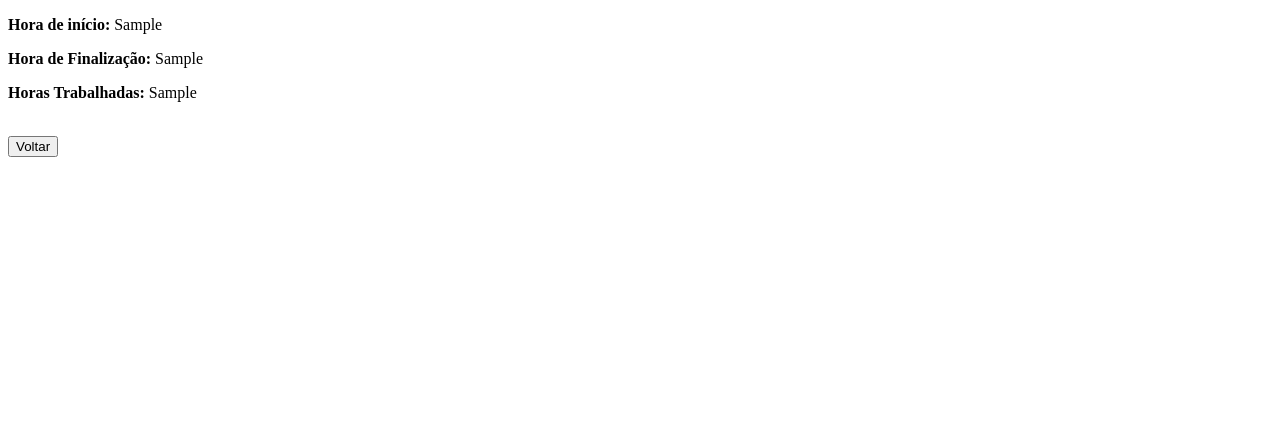
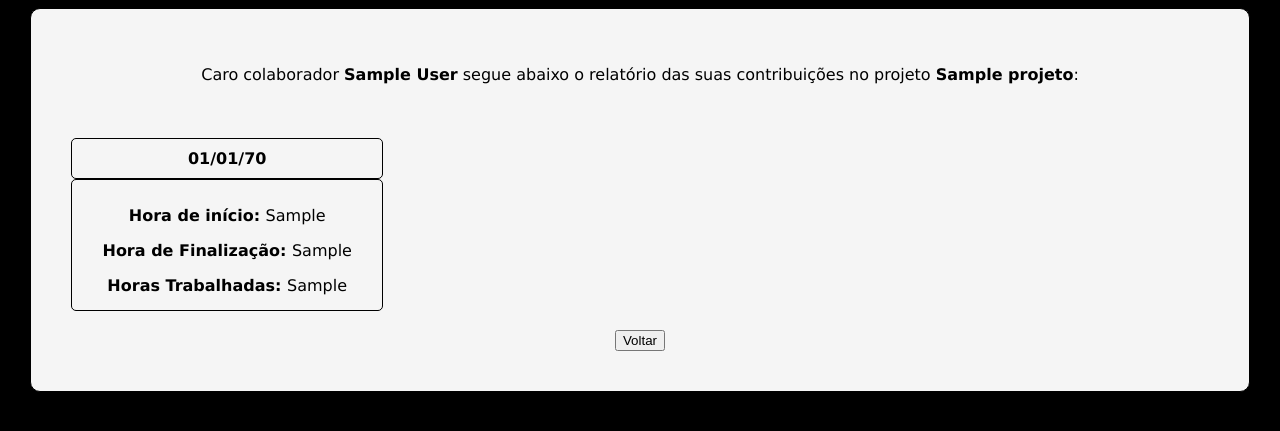
Before and after one commit to matheusvcv/registro-horas, a PHP site: page /pag_exibicao.php?id=1 in a window 1280 px wide. Shown: the top 431 px of the page. Run offline with PHP 8.4, Linux system fonts and the light colour scheme; the visitor is signed in with stand-in values (Sample User, id 1); tables that the repository leaves empty or names only in its code hold one stand-in row (values such as "Sample post").

Commit message:
Alteração da exibição da data para o formato brasileiro. Criado funções de interação com o usuário baseada no recebimento e retorno do nome do usuario e do projeto pelo metododo get

```diff
--- a/entrada.php
+++ b/entrada.php
@@ -7,8 +7,9 @@ require "protect.php";
 <html>
 <head>
 	<meta charset="utf-8">
+	<link rel="stylesheet" type="text/css" href="style.css">
+	<link rel="shortcut icon" type="image/x-icon" href="img/clock.png">
 	<title>Registro de Horas</title>
-	<link rel="stylesheet" type="text/css" href="style.css">
 </head>
 <body>
 	<div id="container">
--- a/exibe-horas.php
+++ b/exibe-horas.php
@@ -14,6 +14,7 @@ $projeto_dev = $projetos->getProjeto();
 	<meta charset="utf-8">
 	<meta name="viewport" width="device-width initial-scale=1.0">
 	<link rel="stylesheet" type="text/css" href="style.css">
+	<link rel="shortcut icon" type="image/x-icon" href="img/clock.png">
 	<title>Banco de Horas</title>
 </head>
 	<body>
--- a/index.php
+++ b/index.php
@@ -46,8 +46,9 @@ if(isset($_POST['usuario']) || isset($_POST['senha'])){
 <html>
 <head>
 	<meta charset="utf-8">
+	<link rel="shortcut icon" type="image/x-icon" href="img/clock.png">
+	<link rel="stylesheet" type="text/css" href="style.css">
 	<title>Login</title>
-	<link rel="stylesheet" type="text/css" href="style.css">
 </head>
 <body>
 	<br><div id="logo">
--- a/pag_exibicao.php
+++ b/pag_exibicao.php
@@ -6,6 +6,7 @@ require 'protect.php';
 $registro = New Registro($conexao);
 $projetos = $registro-> getRegistroPorProjeto($_SESSION['id'], $_GET['id']);
 
+$projetoInd = $registro-> getProjetoInd($_GET['id']);
 
 ?>
 <!DOCTYPE html>
@@ -13,10 +14,27 @@ $projetos = $registro-> getRegistroPorProjeto($_SESSION['id'], $_GET['id']);
 <head>
 	<meta charset="utf-8">
 	<meta name="viewport" width="device-width initial-scale=1.0">
+	<link rel="shortcut icon" type="image/x-icon" href="img/clock.png">
+	<link rel="stylesheet" type="text/css" href="style.css">
 	<title>Banco de Horas</title>
 </head>
 <body>
+	<div id="container">
+		<p>
+			Caro colaborador <strong><?php echo $_SESSION['nome']; ?></strong> segue abaixo o relatório das suas contribuições no projeto <strong><?php foreach($projetoInd as $ind){echo $ind['nome_projeto'];} ?></strong>:
+		</p><br>
+
 		<?php foreach($projetos as $projeto): ?>
+
+			<br><div id="faixa"><strong>
+				<?php
+					$usoData = strtotime($projeto['data']);
+					echo date('d/m/y', $usoData);
+
+				?></strong>
+			</div>
+
+			<div id="bloco" align="center">
 				<p>
 					<strong>Hora de início: </strong><?php echo $projeto['hora_inicio'];?>
 				</p>
@@ -25,10 +43,11 @@ $projetos = $registro-> getRegistroPorProjeto($_SESSION['id'], $_GET['id']);
 				</p>
 				<p>
 					<strong>Horas Trabalhadas: </strong><?php echo $projeto['horas_trabalhadas']; ?>
-	</p><br>
+				</p>
+			</div><br>
+
 			<?php endforeach; ?>
-
 		<a href="entrada.php"><button>Voltar</button></a>
-
+	</div><br>
 </body>
 </html>
--- a/registro-1.php
+++ b/registro-1.php
@@ -16,6 +16,7 @@ date_default_timezone_set('America/Sao_Paulo');
 	<head>
 		<meta charset="utf-8">
 		<meta name="viewport" width="device-width initial-scale=1.0">
+		<link rel="shortcut icon" type="image/x-icon" href="img/clock.png">
 		<title>Desenvolvedores</title>
 	</head>
 	<body>
--- a/registro-2.php
+++ b/registro-2.php
@@ -17,6 +17,7 @@ $insere_registro = $registro->inserirRegistros($_SESSION['id'], $_SESSION['id_pr
 <head>
 	<meta charset="utf-8">
 	<meta name="viewport" width="device-width initial-scale=1.0">
+	<link rel="shortcut icon" type="image/x-icon" href="img/clock.png">
 	<title>Desenvolvedores</title>
 </head>
 	<body>
--- a/registro-3.php
+++ b/registro-3.php
@@ -52,6 +52,7 @@ if($_SERVER['REQUEST_METHOD'] === 'POST'){
 <head>
 	<meta charset="utf-8">
 	<meta name="viewport" width="device-width initial-scale=1.0">
+	<link rel="shortcut icon" type="image/x-icon" href="img/clock.png">
 	<title>Desenvolvedores</title>
 </head>
 	<body>
--- a/registro.php
+++ b/registro.php
@@ -15,6 +15,7 @@ $projetos = $getProjetos-> getProjeto();
 	<head>
 		<meta charset="utf-8">
 		<meta name="viewport" width="device-width initial-scale=1.0">
+		<link rel="shortcut icon" type="image/x-icon" href="img/clock.png">
 		<title>Desenvolvedores</title>
 	</head>
 	<body>
--- a/style.css
+++ b/style.css
@@ -35,6 +35,31 @@ body{
 	font-family: Verdana, Helvetica, Arial;
 }
 
+/*#quadro{
+	border: solid 1px black;
+	width: 90%;
+	border-radius: 10px;
+	margin: 0 auto;
+	background-color: whitesmoke;
+	padding: 40px 40px;
+	font-family: Verdana, Helvetica, Arial;
+}*/
+
+#bloco{
+	border: solid 1px black;
+	width: 290px;
+	height: 110px;
+	padding: 10px;
+	border-radius: 5px;
+}
+
+#faixa{
+	border: solid 1px black;
+	width: 290px;
+	padding: 10px;
+	border-radius: 5px;
+}
+
 .botao{
 	width: 180px;
 	height: 50px;
```
Lines whose indentation alone changed are shown as unchanged.
